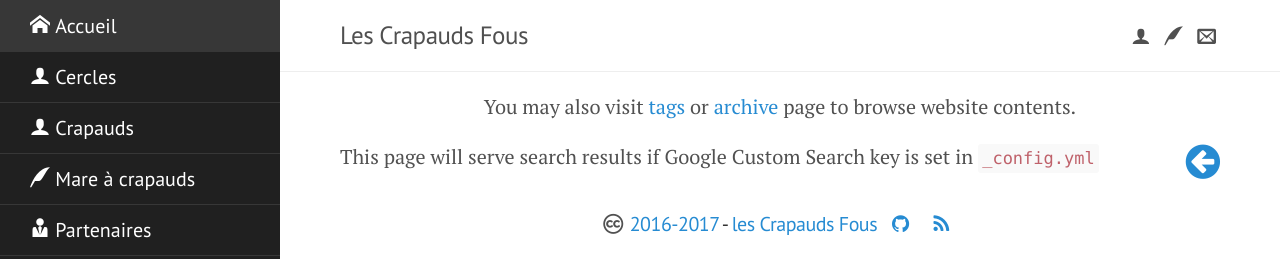
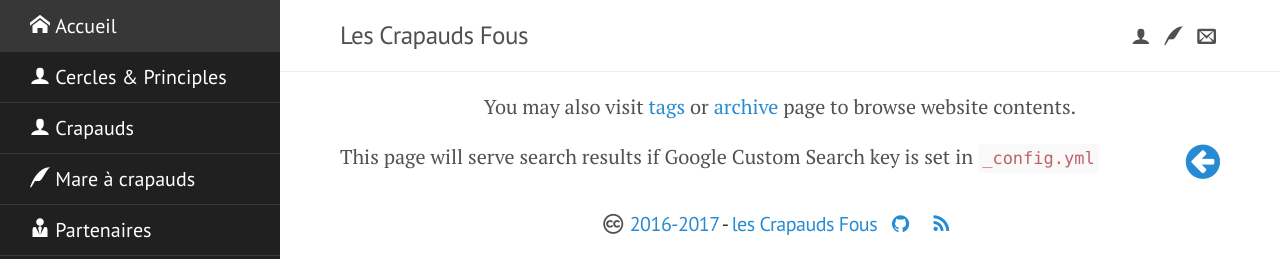
Before and after one commit to crazy-toads/crazy-toads.github.io, a Jekyll site: the page built from syspages/cse.md, in a window 1280 px wide. Shown: the top 259 px of the page. Built offline with Jekyll 4.4.1, drawn with Linux system fonts in a browser that asks for light colours; nearby versions of some CDN libraries; some web fonts are replaced.

Commit message:
changed name in menu

```diff
--- a/_config.yml
+++ b/_config.yml
@@ -57,7 +57,7 @@ owner:
 links:
   - title: <i class="iconside iconm-home"></i> Accueil
     url: /
-  - title: <i class="iconside iconm-user"></i> Cercles
+  - title: <i class="iconside iconm-user"></i> Cercles & Principles
     url: /cercles/
   - title: <i class="iconside iconm-user"></i> Crapauds
     url: /crapauds/
--- a/_devconfig.yml
+++ b/_devconfig.yml
@@ -58,7 +58,7 @@ owner:
 links:
   - title: <i class="iconside iconm-home"></i> Accueil
     url: /
-  - title: <i class="iconside iconm-user"></i> Cercles
+  - title: <i class="iconside iconm-user"></i> Cercles & Principles
     url: /cercles/
   - title: <i class="iconside iconm-user"></i> Crapauds
     url: /crapauds/
```
